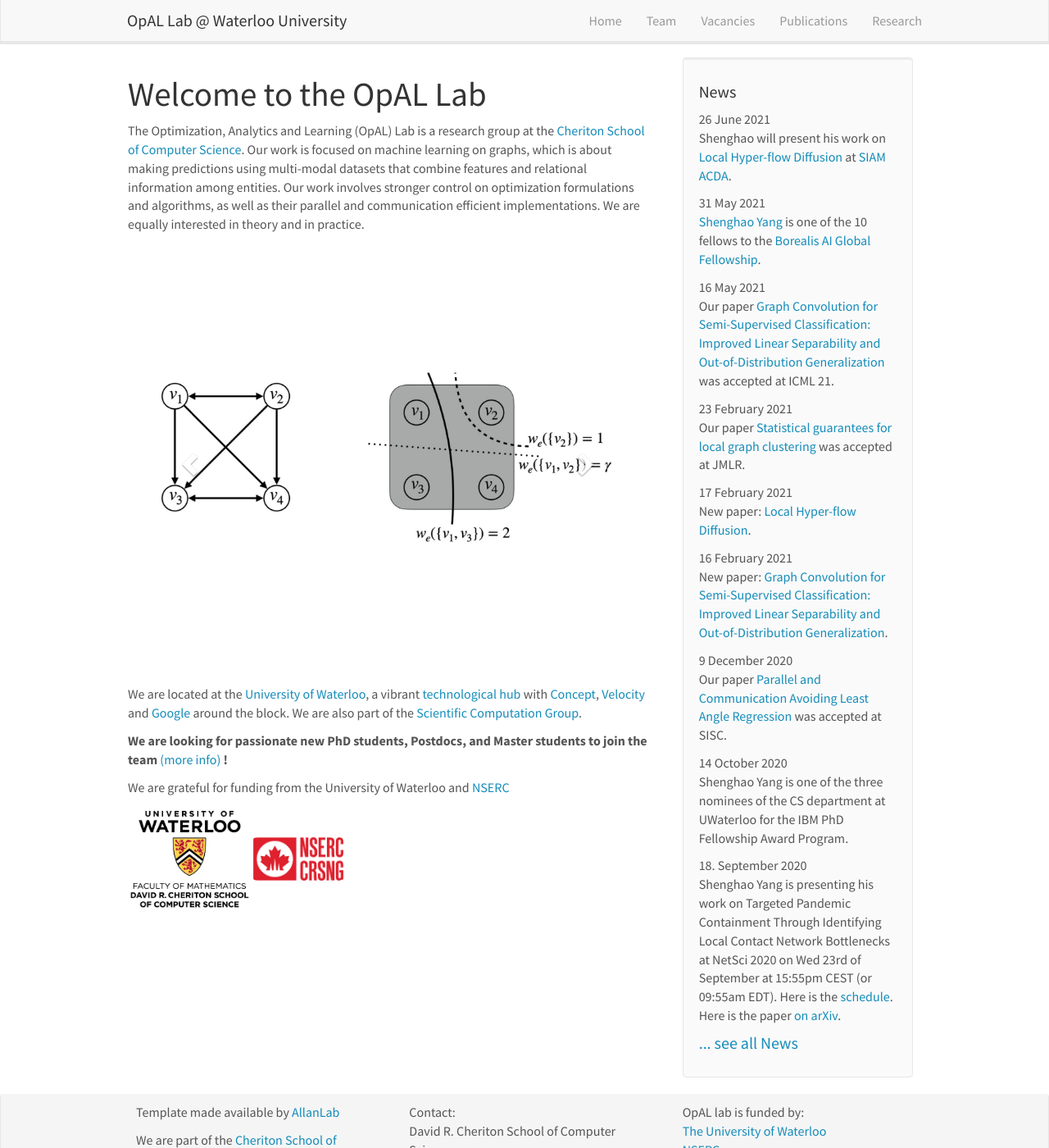
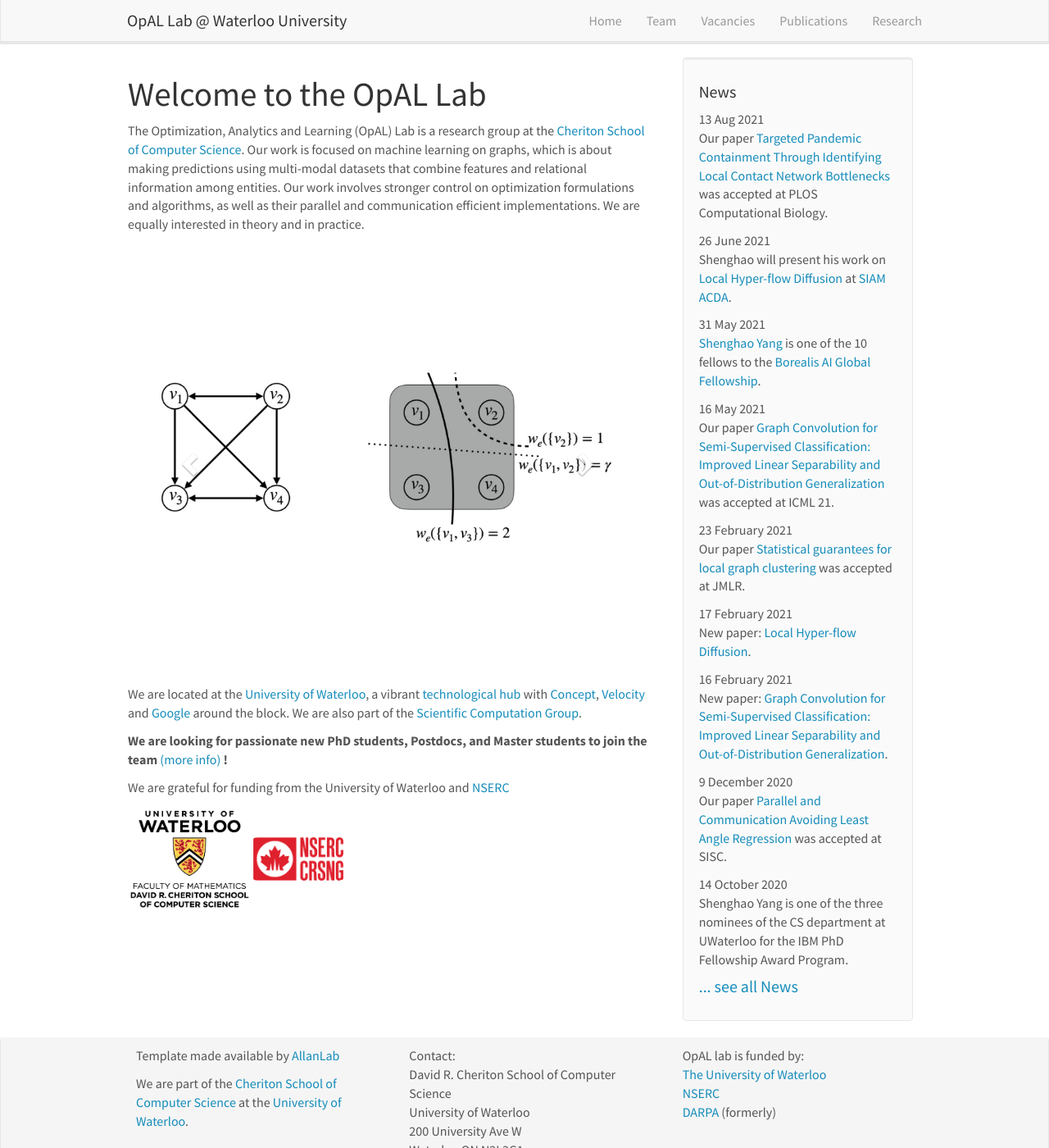
Before and after one commit to opallab/opallab.github.io, a Jekyll site: the page built from _pages/home.md, in a window 1280 px wide and 1400 px high. Shown: the whole window at 82% size. Built offline with Jekyll 4.4.1, drawn with Linux system fonts in a browser that asks for light colours; nearby versions of some CDN libraries.

Commit message:
added plos biology to news

```diff
--- a/_data/news.yml
+++ b/_data/news.yml
@@ -1,3 +1,6 @@
+- date: 13 Aug 2021
+  headline: "Our paper <a href='https://arxiv.org/abs/2006.06939'>Targeted Pandemic Containment Through Identifying Local Contact Network Bottlenecks</a> was accepted at PLOS Computational Biology."
+
 - date: 26 June 2021
   headline: "Shenghao will present his work on <a href='https://arxiv.org/abs/2102.07945'>Local Hyper-flow Diffusion</a> at <a href='https://www.siam.org/conferences/cm/program/accepted-papers/acda21-accepted-papers'>SIAM ACDA</a>."
 
```
